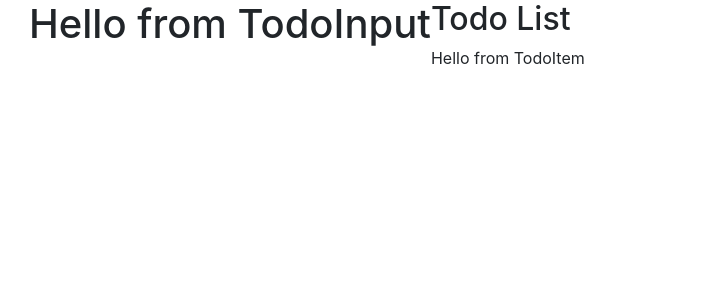
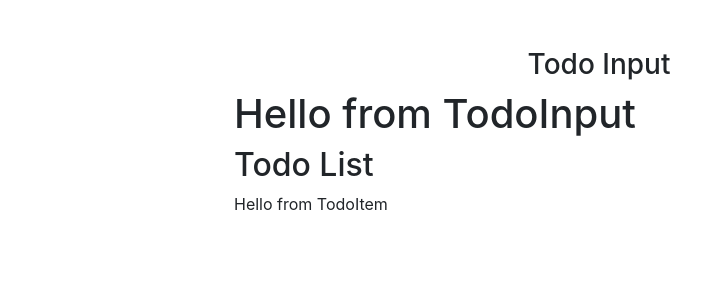
Before and after one commit to yvonnkr/react-todo-list, a React (Create React App) app: page / in a window 1280 px wide. Shown: the top 300 px of the page, without its empty margins (41-742 px from the left). Built offline with nearby package versions, Linux system fonts and the light colour scheme.

Commit message:
App Component Structure

```diff
--- a/src/App.js
+++ b/src/App.js
@@ -7,14 +7,51 @@
 
 //Visual Studio Code Github Setup
 class App extends Component {
-  state = {};
+  state = {
+    items: [{ id: 1, title: 'wake up' }, { id: 2, title: 'shopping' }],
+    id: uuid(),
+    item: '',
+    editItem: false
+  };
+
+  handleChange = e => {
+    console.log('handleChange');
+  };
+
+  handleSubmit = e => {
+    console.log('handleSubmit');
+  };
+
+  handleDelete = id => {
+    console.log(`handleDelete ${id}`);
+  };
+
+  handleEdit = id => {
+    console.log(`handleEdit ${id}`);
+  };
+
+  clearList = () => {
+    console.log('clearList');
+  };
+
   render() {
     return (
-      <div>
-        <div className='container'>
-          <div className='row'>
-            <TodoInput />
-            <TodoList />
+      <div className='container'>
+        <div className='row'>
+          <div className='col-10 mx-auto col-md-8 mt-5'>
+            <h3 className='text-capitalize text-center'>Todo Input</h3>
+            <TodoInput
+              item={this.state.item}
+              handleChange={this.handleChange}
+              handleSubmit={this.handleSubmit}
+              editItem={this.editItem}
+            />
+            <TodoList
+              items={this.state.items}
+              clearList={this.clearList}
+              handleDelete={this.handleDelete}
+              handleEdit={this.handleEdit}
+            />
           </div>
         </div>
       </div>
```
